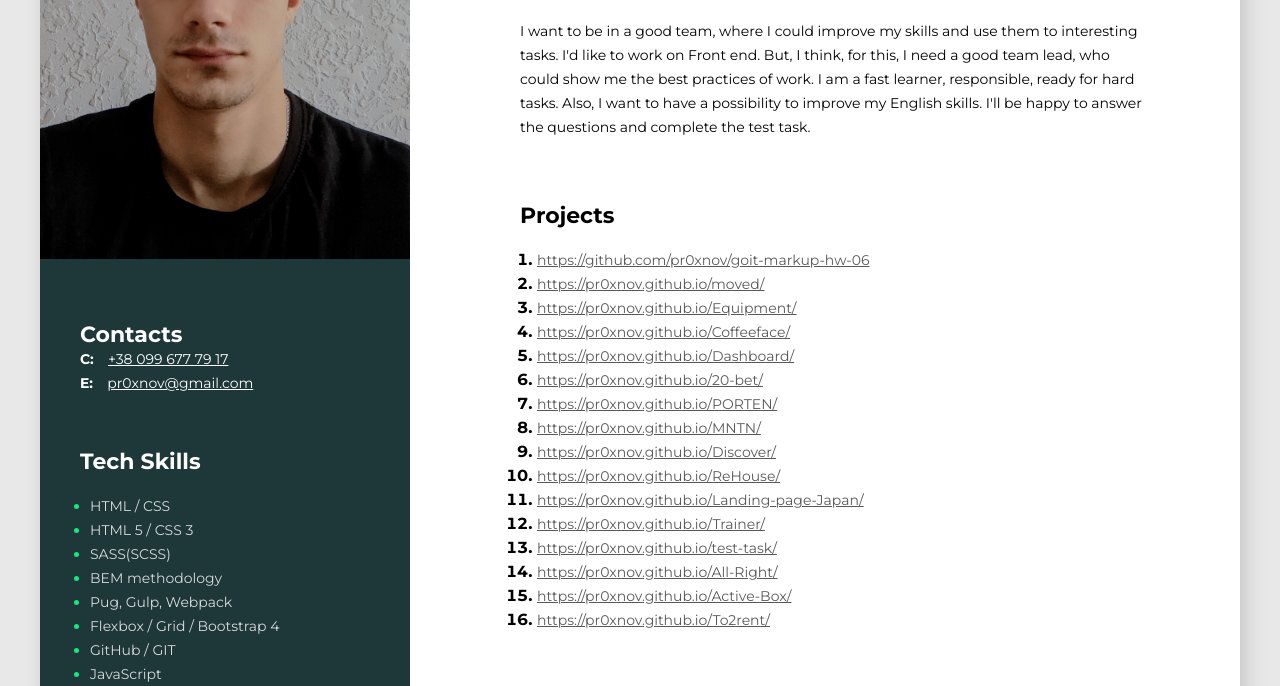
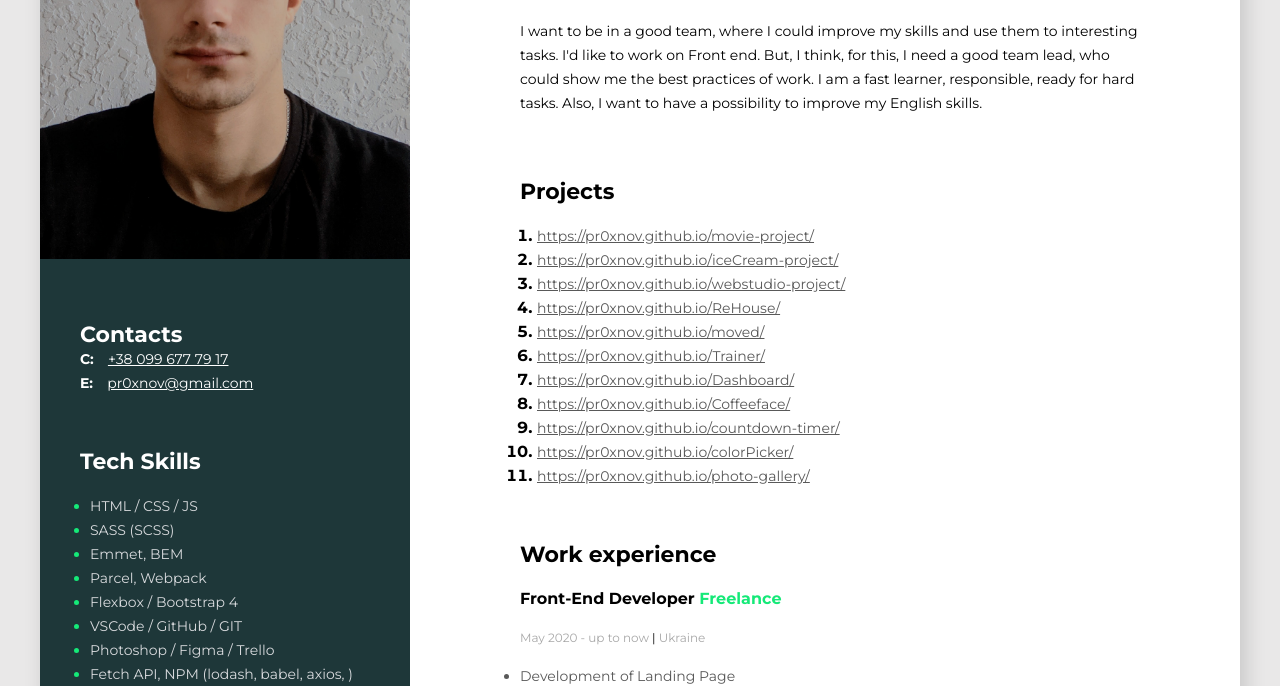
Before and after one commit to pr0xnov/Resume, a plain HTML site: page index.html in a window 1280 px wide. Shown: the part 271-957 px from the top of the page. Drawn offline with Linux system fonts and the light colour scheme.

Commit message:
change resume

```diff
--- a/index.html
+++ b/index.html
@@ -41,34 +41,31 @@
 
         <ul>
           <li class="tech-skills-item">
-            <span class="tech-skills-text">HTML / CSS</span>
+            <span class="tech-skills-text">HTML / CSS / JS</span>
           </li>
           <li class="tech-skills-item">
-            <span class="tech-skills-text">HTML 5 / CSS 3</span>
+            <span class="tech-skills-text">SASS (SCSS)</span>
           </li>
           <li class="tech-skills-item">
-            <span class="tech-skills-text">SASS(SCSS)</span>
+            <span class="tech-skills-text">Emmet, BEM</span>
           </li>
           <li class="tech-skills-item">
-            <span class="tech-skills-text">BEM methodology </span>
+            <span class="tech-skills-text">Parcel, Webpack</span>
           </li>
           <li class="tech-skills-item">
-            <span class="tech-skills-text">Pug, Gulp, Webpack</span>
+            <span class="tech-skills-text">Flexbox / Bootstrap 4</span>
           </li>
           <li class="tech-skills-item">
-            <span class="tech-skills-text">Flexbox / Grid / Bootstrap 4</span>
+            <span class="tech-skills-text">VSCode / GitHub / GIT</span>
           </li>
           <li class="tech-skills-item">
-            <span class="tech-skills-text">GitHub / GIT</span>
+            <span class="tech-skills-text">Photoshop / Figma / Trello</span>
           </li>
           <li class="tech-skills-item">
-            <span class="tech-skills-text">JavaScript</span>
+            <span class="tech-skills-text">Fetch API, NPM (lodash, babel, axios, )</span>
           </li>
           <li class="tech-skills-item">
-            <span class="tech-skills-text">Adobe Photoshop / Figma</span>
-          </li>
-          <li class="tech-skills-item">
-            <span class="tech-skills-text">WordPress</span>
+            <span class="tech-skills-text">Templating (Handlebars)</span>
           </li>
 
         </ul>
@@ -110,7 +107,6 @@
           work on Front end. But, I think, for this, I need a good team lead, who could show me the best practices of
           work. I am a fast learner, responsible, ready for hard tasks.
           Also, I want to have a possibility to improve my English skills.
-          I'll be happy to answer the questions and complete the test task.
         </p>
       </div>
 
@@ -121,66 +117,47 @@
         <ol>
           <li class="project-item">
             <a class="projects-link"
-              href="https://pr0xnov.github.io/PORTEN/" target="_blank">https://github.com/pr0xnov/goit-markup-hw-06</a>
+              href="https://pr0xnov.github.io/movie-project/" target="_blank">https://pr0xnov.github.io/movie-project/</a>
           </li>
           <li class="project-item">
             <a class="projects-link"
-              href="https://pr0xnov.github.io/PORTEN/" target="_blank">https://pr0xnov.github.io/moved/</a>
+              href="https://pr0xnov.github.io/iceCream-project/" target="_blank">https://pr0xnov.github.io/iceCream-project/</a>
           </li>
           <li class="project-item">
             <a class="projects-link"
-              href="https://pr0xnov.github.io/PORTEN/" target="_blank">https://pr0xnov.github.io/Equipment/</a>
+              href="https://pr0xnov.github.io/webstudio-project/" target="_blank">https://pr0xnov.github.io/webstudio-project/</a>
           </li>
           <li class="project-item">
             <a class="projects-link"
-              href="https://pr0xnov.github.io/PORTEN/" target="_blank">https://pr0xnov.github.io/Coffeeface/</a>
+            href="https://pr0xnov.github.io/ReHouse/"target="_blank">https://pr0xnov.github.io/ReHouse/</a>
           </li>
           <li class="project-item">
             <a class="projects-link"
-              href="https://pr0xnov.github.io/PORTEN/" target="_blank">https://pr0xnov.github.io/Dashboard/</a>
-          </li>
-          <li class="project-item">
-            <a class="projects-link"
-              href="https://pr0xnov.github.io/PORTEN/" target="_blank">https://pr0xnov.github.io/20-bet/</a>
-          </li>
-          <li class="project-item">
-            <a class="projects-link"
-              href="https://pr0xnov.github.io/PORTEN/" target="_blank">https://pr0xnov.github.io/PORTEN/</a>
-          </li>
-          <li class="project-item">
-            <a class="projects-link"
-              href="https://pr0xnov.github.io/MNTN/"target="_blank">https://pr0xnov.github.io/MNTN/</a>
-          </li>
-          <li class="project-item">
-            <a class="projects-link"
-              href="https://pr0xnov.github.io/Discover/"target="_blank">https://pr0xnov.github.io/Discover/</a>
-          </li>
-          <li class="project-item">
-            <a class="projects-link"
-              href="https://pr0xnov.github.io/ReHouse/"target="_blank">https://pr0xnov.github.io/ReHouse/</a>
-          </li>
-          <li class="project-item">
-            <a class="projects-link"
-              href="https://pr0xnov.github.io/Landing-page-Japan/"target="_blank">https://pr0xnov.github.io/Landing-page-Japan/</a>
+              href="https://pr0xnov.github.io/moved/" target="_blank">https://pr0xnov.github.io/moved/</a>
           </li>
           <li class="project-item">
             <a class="projects-link" href="https://pr0xnov.github.io/Trainer/"target="_blank">https://pr0xnov.github.io/Trainer/</a>
           </li>
           <li class="project-item">
-            <a class="projects-link" href="https://pr0xnov.github.io/test-task/" target="_blank">https://pr0xnov.github.io/test-task/</a>
-          </li>
-
-          <li class="project-item">
             <a class="projects-link"
-              href="https://pr0xnov.github.io/PORTEN/" target="_blank">https://pr0xnov.github.io/All-Right/</a>
+              href="https://pr0xnov.github.io/Dashboard/" target="_blank">https://pr0xnov.github.io/Dashboard/</a>
           </li>
           <li class="project-item">
             <a class="projects-link"
-              href="https://pr0xnov.github.io/Active-Box/"target="_blank">https://pr0xnov.github.io/Active-Box/</a>
+              href="https://pr0xnov.github.io/Coffeeface/" target="_blank">https://pr0xnov.github.io/Coffeeface/</a>
+          </li>
           <li class="project-item">
-            <a class="projects-link" href="https://pr0xnov.github.io/To2rent/"target="_blank">https://pr0xnov.github.io/To2rent/</a>
+            <a class="projects-link"
+              href="https://pr0xnov.github.io/countdown-timer/" target="_blank">https://pr0xnov.github.io/countdown-timer/</a>
           </li>
-
+          <li class="project-item">
+            <a class="projects-link"
+              href="https://pr0xnov.github.io/colorPicker/" target="_blank">https://pr0xnov.github.io/colorPicker/</a>
+          </li>
+          <li class="project-item">
+            <a class="projects-link"
+              href="https://pr0xnov.github.io/photo-gallery/" target="_blank">https://pr0xnov.github.io/photo-gallery/</a>
+          </li>
         </ol>
       </div>
 
@@ -264,6 +241,12 @@
             <span class="proffesion-period">Septermber 2012 - June 2015 <span class="proffesion-divider">|</span>
               Ukraine</span>
           </div>
+          <div class="proffesions">
+            <h4 class="proffesion-company">Go IT (course)</h4>
+            <p class="proffesion-duties-item">Full stack developer</p>
+            <span class="proffesion-period">March 2021 - up to now <span class="proffesion-divider">|</span>
+              Ukraine</span>
+          </div>
 
         </div>
       </div>
```
